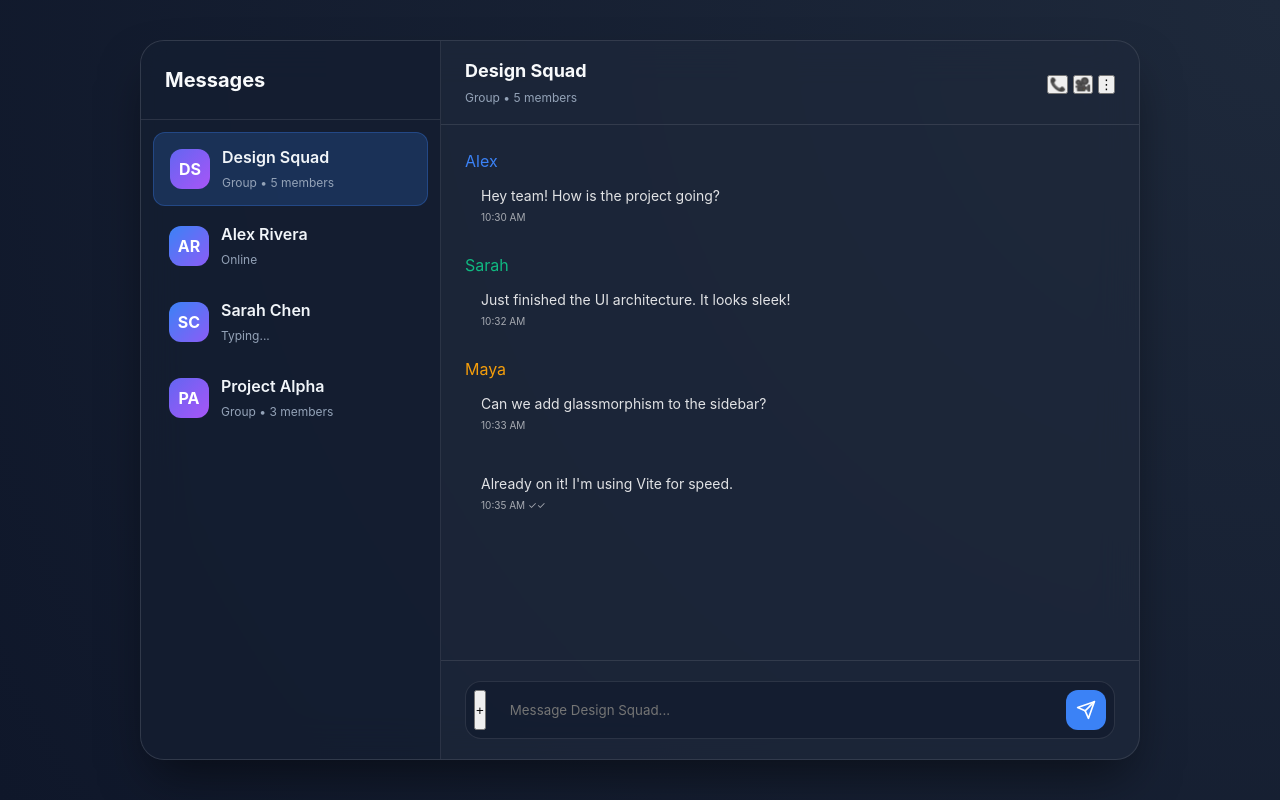
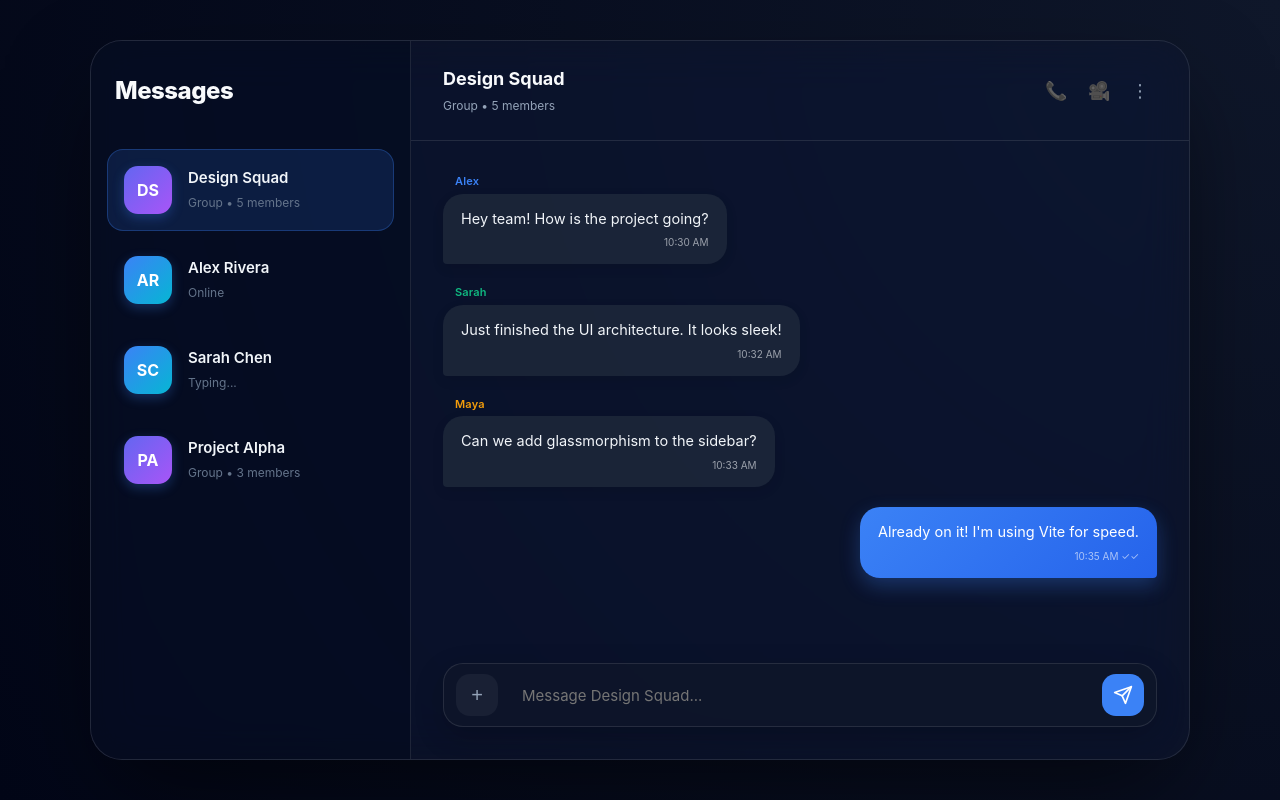
Before and after one commit to mahi-2-ron/Mahilo, a website built with Vite: page chat-hub/index.html in a window 1280 px wide. Built offline with nearby package versions, Linux system fonts and the light colour scheme.

Commit message:
auto update

```diff
--- a/chat-hub/src/style.css
+++ b/chat-hub/src/style.css
@@ -3,9 +3,9 @@
   line-height: 1.5;
   font-weight: 400;
 
-  color-scheme: light dark;
-  color: rgba(255, 255, 255, 0.87);
-  background: #0f172a;
+  color-scheme: dark;
+  color: #f8fafc;
+  background: #020617;
 
   font-synthesis: none;
   text-rendering: optimizeLegibility;
@@ -22,9 +22,10 @@
 body {
   margin: 0;
   display: flex;
-  place-items: center;
-  min-width: 320px;
   min-height: 100vh;
+  justify-content: center;
+  align-items: center;
+  background: radial-gradient(circle at top right, #0f172a, #020617);
 }
 
 #app {
@@ -33,89 +34,91 @@ body {
   display: flex;
   justify-content: center;
   align-items: center;
-  background: radial-gradient(circle at top right, #1e293b, #0f172a);
 }
 
 .chat-container {
   width: 100%;
-  max-width: 1000px;
+  max-width: 1100px;
   height: 90vh;
-  background: rgba(30, 41, 59, 0.7);
-  backdrop-filter: blur(20px);
+  background: rgba(15, 23, 42, 0.6);
+  backdrop-filter: blur(24px) saturate(180%);
   border: 1px solid rgba(255, 255, 255, 0.1);
-  border-radius: 24px;
+  border-radius: 32px;
   display: flex;
   overflow: hidden;
-  box-shadow: 0 25px 50px -12px rgba(0, 0, 0, 0.5);
+  box-shadow: 0 40px 100px -20px rgba(0, 0, 0, 0.6);
 }
 
 /* Sidebar */
 .sidebar {
-  width: 300px;
+  width: 320px;
   border-right: 1px solid rgba(255, 255, 255, 0.1);
   display: flex;
   flex-direction: column;
-  background: rgba(15, 23, 42, 0.5);
+  background: rgba(2, 6, 23, 0.4);
 }
 
 .sidebar-header {
-  padding: 24px;
-  border-bottom: 1px solid rgba(255, 255, 255, 0.1);
+  padding: 32px 24px;
 }
 
 .sidebar-header h2 {
-  font-size: 20px;
-  font-weight: 700;
-  color: #f8fafc;
+  font-size: 24px;
+  font-weight: 800;
+  letter-spacing: -0.5px;
 }
 
 .user-list {
   flex: 1;
   overflow-y: auto;
-  padding: 12px;
+  padding: 8px 16px;
 }
 
 .user-item {
-  padding: 12px 16px;
-  border-radius: 12px;
+  padding: 16px;
+  border-radius: 16px;
   display: flex;
   align-items: center;
-  gap: 12px;
+  gap: 16px;
   cursor: pointer;
-  transition: all 0.2s ease;
-  margin-bottom: 4px;
+  transition: all 0.3s cubic-bezier(0.4, 0, 0.2, 1);
+  margin-bottom: 8px;
+  border: 1px solid transparent;
 }
 
 .user-item:hover {
   background: rgba(255, 255, 255, 0.05);
+  transform: translateX(4px);
 }
 
 .user-item.active {
-  background: rgba(59, 130, 246, 0.2);
+  background: rgba(59, 130, 246, 0.15);
   border: 1px solid rgba(59, 130, 246, 0.3);
 }
 
 .avatar {
-  width: 40px;
-  height: 40px;
-  border-radius: 12px;
-  background: linear-gradient(135deg, #3b82f6, #8b5cf6);
+  width: 48px;
+  height: 48px;
+  border-radius: 14px;
+  background: linear-gradient(135deg, #3b82f6, #06b6d4);
   display: flex;
   align-items: center;
   justify-content: center;
   font-weight: 700;
   color: white;
+  box-shadow: 0 4px 12px rgba(59, 130, 246, 0.3);
 }
 
 .user-info .name {
   display: block;
   font-weight: 600;
   color: #f1f5f9;
+  font-size: 15px;
 }
 
 .user-info .status {
   font-size: 12px;
-  color: #94a3b8;
+  color: #64748b;
 }
 
 /* Chat Area */
@@ -126,64 +129,112 @@ body {
 }
 
 .chat-header {
-  padding: 16px 24px;
+  padding: 24px 32px;
   border-bottom: 1px solid rgba(255, 255, 255, 0.1);
   display: flex;
   align-items: center;
   justify-content: space-between;
 }
 
+.header-btn {
+  background: transparent;
+  border: none;
+  font-size: 18px;
+  color: #94a3b8;
+  cursor: pointer;
+  padding: 8px;
+  border-radius: 10px;
+  transition: all 0.2s;
+}
+
+.header-btn:hover {
+  background: rgba(255, 255, 255, 0.05);
+  color: #f1f5f9;
+}
+
 .chat-messages {
   flex: 1;
   overflow-y: auto;
-  padding: 24px;
+  padding: 32px;
   display: flex;
   flex-direction: column;
-  gap: 16px;
+  gap: 20px;
+}
+
+.message-wrapper {
+  display: flex;
+  flex-direction: column;
+  max-width: 75%;
+}
+
+.message-wrapper.sent {
+  align-self: flex-end;
+}
+
+.message-wrapper.received {
+  align-self: flex-start;
+}
+
+.sender-name {
+  font-size: 11px;
+  font-weight: 600;
+  margin-bottom: 4px;
+  margin-left: 12px;
+  letter-spacing: 0.2px;
 }
 
 .message {
-  max-width: 70%;
-  padding: 12px 16px;
-  border-radius: 16px;
-  font-size: 14px;
+  padding: 14px 18px;
+  border-radius: 20px;
+  font-size: 14.5px;
   line-height: 1.5;
-  position: relative;
+  box-shadow: 0 4px 12px rgba(0, 0, 0, 0.1);
 }
 
-.message.received {
-  align-self: flex-start;
-  background: rgba(255, 255, 255, 0.05);
+.message-wrapper.received .message {
+  background: rgba(30, 41, 59, 0.8);
   color: #f1f5f9;
   border-bottom-left-radius: 4px;
 }
 
-.message.sent {
-  align-self: flex-end;
-  background: #3b82f6;
+.message-wrapper.sent .message {
+  background: linear-gradient(135deg, #3b82f6, #2563eb);
   color: white;
   border-bottom-right-radius: 4px;
+  box-shadow: 0 8px 20px rgba(59, 130, 246, 0.3);
 }
 
 .message-info {
   font-size: 10px;
-  margin-top: 4px;
-  opacity: 0.7;
+  margin-top: 6px;
+  opacity: 0.6;
+  text-align: right;
 }
 
 /* Input Area */
 .input-area {
-  padding: 20px 24px;
-  border-top: 1px solid rgba(255, 255, 255, 0.1);
+  padding: 24px 32px 32px;
 }
 
 .input-wrapper {
   display: flex;
-  gap: 12px;
-  background: rgba(15, 23, 42, 0.5);
-  padding: 8px;
-  border-radius: 16px;
+  gap: 16px;
+  background: rgba(15, 23, 42, 0.8);
+  padding: 10px 12px;
+  border-radius: 20px;
   border: 1px solid rgba(255, 255, 255, 0.1);
+  box-shadow: 0 10px 30px rgba(0, 0, 0, 0.2);
+}
+
+.action-btn {
+  background: rgba(255, 255, 255, 0.05);
+  border: none;
+  width: 42px;
+  height: 42px;
+  border-radius: 14px;
+  color: #94a3b8;
+  font-size: 20px;
+  cursor: pointer;
 }
 
 .input-wrapper input {
@@ -192,41 +243,43 @@ body {
   border: none;
   outline: none;
   color: white;
-  padding: 8px 12px;
+  padding: 0 8px;
   font-family: inherit;
+  font-size: 15px;
 }
 
 .send-btn {
   background: #3b82f6;
   color: white;
   border: none;
-  width: 40px;
-  height: 40px;
-  border-radius: 12px;
+  width: 42px;
+  height: 42px;
+  border-radius: 14px;
   cursor: pointer;
   display: flex;
   align-items: center;
   justify-content: center;
-  transition: all 0.2s ease;
+  transition: all 0.3s cubic-bezier(0.175, 0.885, 0.32, 1.275);
 }
 
 .send-btn:hover {
   background: #2563eb;
-  transform: scale(1.05);
+  transform: scale(1.1) rotate(-5deg);
+  box-shadow: 0 8px 16px rgba(59, 130, 246, 0.4);
 }
 
-@media (max-width: 768px) {
+@media (max-width: 850px) {
   .sidebar {
-    width: 80px;
+    width: 90px;
   }
 
-  .sidebar-header h2,
-  .user-info,
-  .status {
+  .sidebar-header,
+  .user-info {
     display: none;
   }
 
   .user-item {
     justify-content: center;
+    padding: 12px;
   }
 }
```
